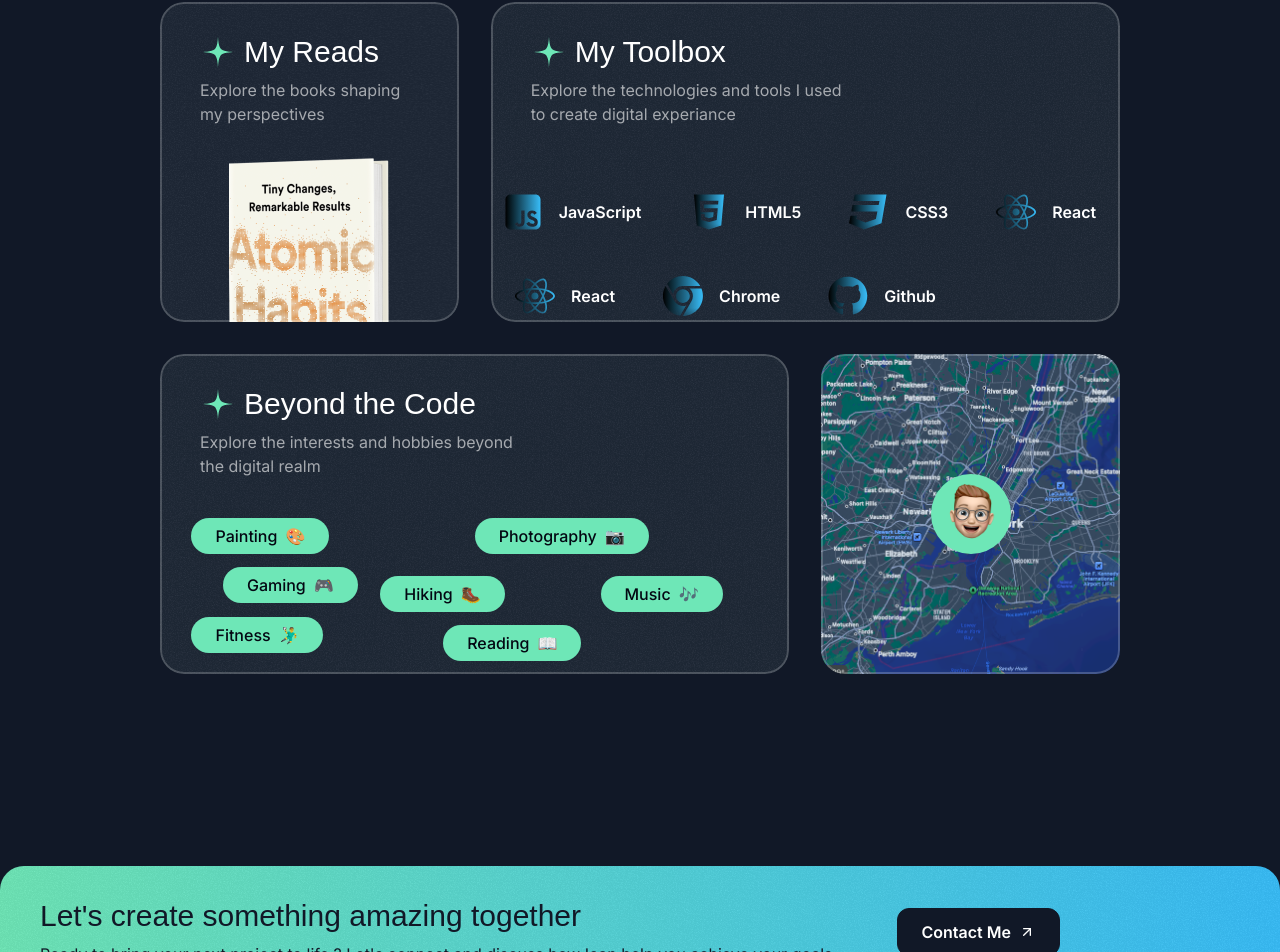
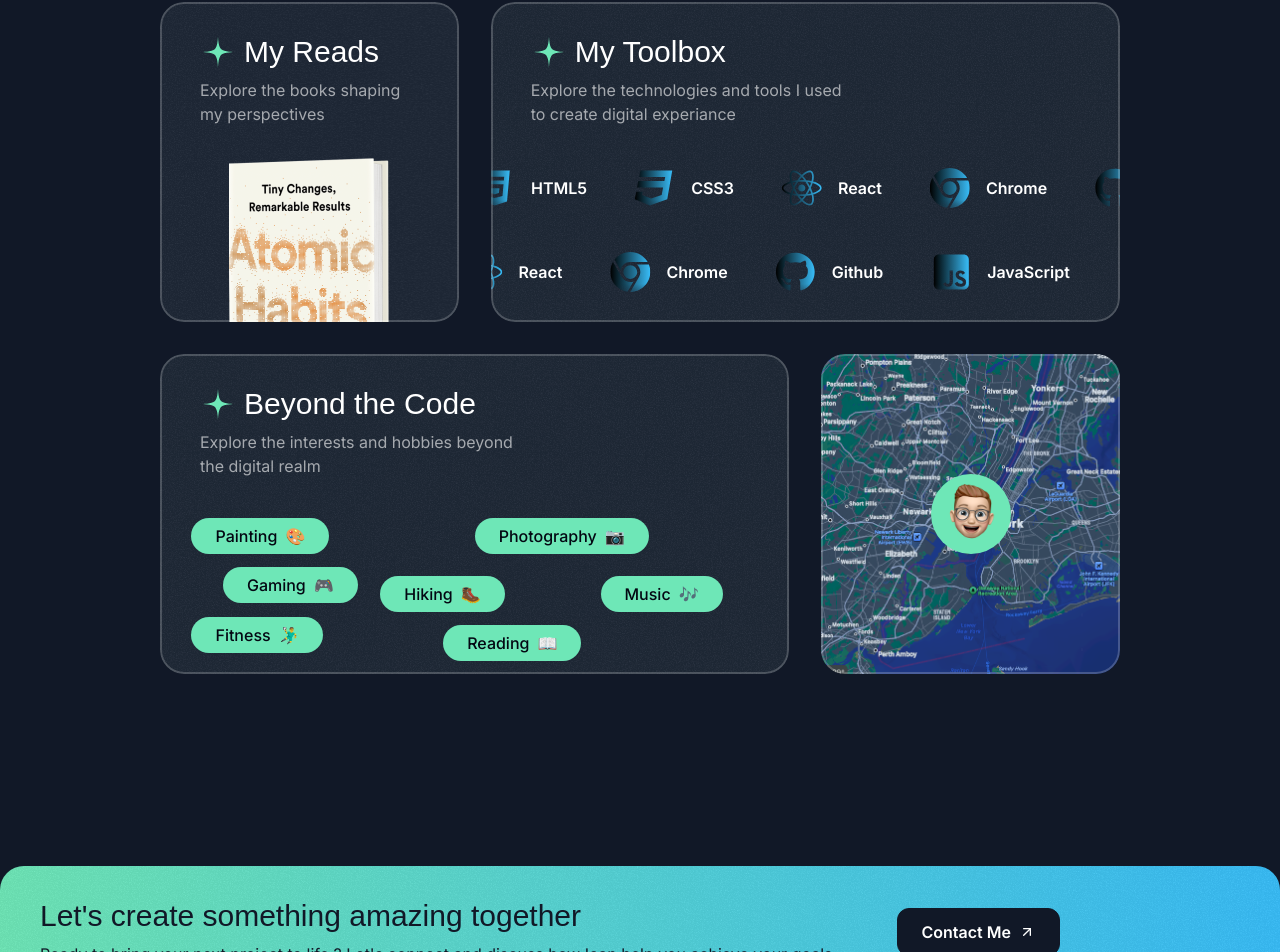
Before and after one commit to mr-Ayalk/ayalk_portfolio, a Next.js app: page / in a window 1280 px wide. Shown: the part 4204-5156 px from the top of the page. Built offline with nearby package versions, Linux system fonts and the light colour scheme; a web font is replaced by a local one.

Commit message:
about page toolbox and map animation completed

```diff
--- a/src/components/ToolboxItems.tsx
+++ b/src/components/ToolboxItems.tsx
@@ -1,4 +1,5 @@
 import { TechIcon } from "@/components/TechIcon";
+import { Fragment } from "react";
 import { twMerge } from "tailwind-merge";
 export const ToolboxItems = ({
   items,
@@ -25,6 +26,8 @@
           itemsWrapperClassName
         )}
       >
+        {[...new Array(2)].fill(0).map((_, index) => (
+          <Fragment key={index}>
             {items.map((item) => (
               <div
                 key={item.title}
@@ -34,6 +37,8 @@
                 <span className="font-semibold">{item.title}</span>
               </div>
             ))}
+          </Fragment>
+        ))}
       </div>
     </div>
   );
--- a/src/sections/About.tsx
+++ b/src/sections/About.tsx
@@ -1,6 +1,5 @@
 import { Card } from "@/components/Card";
 import { SectionHeader } from "@/components/SectionHeader";
-import StarIcon from "@/assets/icons/star.svg";
 import bookImage from "@/assets/images/book-cover.png";
 import Image from "next/image";
 import JavascriptIcon from "@/assets/icons/square-js.svg";
@@ -9,7 +8,6 @@
 import ReactIcon from "@/assets/icons/react.svg";
 import ChromeIcon from "@/assets/icons/chrome.svg";
 import GithubIcon from "@/assets/icons/github.svg";
-import { TechIcon } from "@/components/TechIcon";
 import mapImage from "@/assets/images/map.png";
 import smileMemoji from "@/assets/images/memoji-smile.png";
 import { CardHeader } from "@/components/CardHeader";
@@ -116,11 +114,15 @@
                 className=""
               />
 
-              <ToolboxItems items={toolboxItems} className="mt-6" />
+              <ToolboxItems
+                items={toolboxItems}
+                className=""
+                itemsWrapperClassName="animate-move-left [animation-duration:30s]"
+              />
               <ToolboxItems
                 items={toolboxItems}
                 className="mt-6 "
-                itemsWrapperClassName="-translate-x-1/2"
+                itemsWrapperClassName="animate-move-right [animation-duration:15s] "
               />
             </Card>
           </div>
@@ -158,7 +160,9 @@
                 alt="map"
                 className="h-full w-full object-cover object-left-top"
               />
-              <div className="absolute top-1/2 left-1/2 -translate-x-1/2 -translate-y-1/2 size-20 rounded-full bg-gradient-to-r from bg-emerald-300 to-sky-400  after:content-[''] after:absolute after:inset-0 after:outline-0 after:outline after-outline-2 after:-outline-offset-2 after:rounded-full after:outline-gray-950/30">
+              <div className="absolute top-1/2 left-1/2 -translate-x-1/2 -translate-y-1/2 size-20 rounded-full   after:content-[''] after:absolute after:inset-0 after:outline-0 after:outline after-outline-2 after:-outline-offset-2 after:rounded-full after:outline-gray-950/30   ">
+                <div className="absolute inset-0 rounded-full bg-gradient-to-r from bg-emerald-300 to-sky-400 -z-20 animate-ping [animate-duration:2s] "></div>
+                <div className="absolute inset-0 rounded-full bg-gradient-to-r from bg-emerald-300 to-sky-400 -z-10 "></div>
                 <Image
                   src={smileMemoji}
                   alt="smiling imoji"
--- a/tailwind.config.ts
+++ b/tailwind.config.ts
@@ -28,7 +28,8 @@
       },
       animation: {
         "ping-large": "ping-large 1s ease-in-out infinite",
-        "move-left" :"move-left 1s linear infinite"
+        "move-left": "move-left 1s linear infinite",
+        "move-right": "move-right 1s linear infinite",
       },
       keyframes: {
         "ping-large": {
@@ -45,6 +46,14 @@
             transform: "translateX(-50%)",
           },
         },
+        "move-right": {
+          "0%": {
+            transform: "translateX(-50%)",
+          },
+          "100%": {
+            transform: "translateX(0%)",
+          },
+        },
       },
     },
   },
```
Lines whose indentation alone changed are shown as unchanged.
